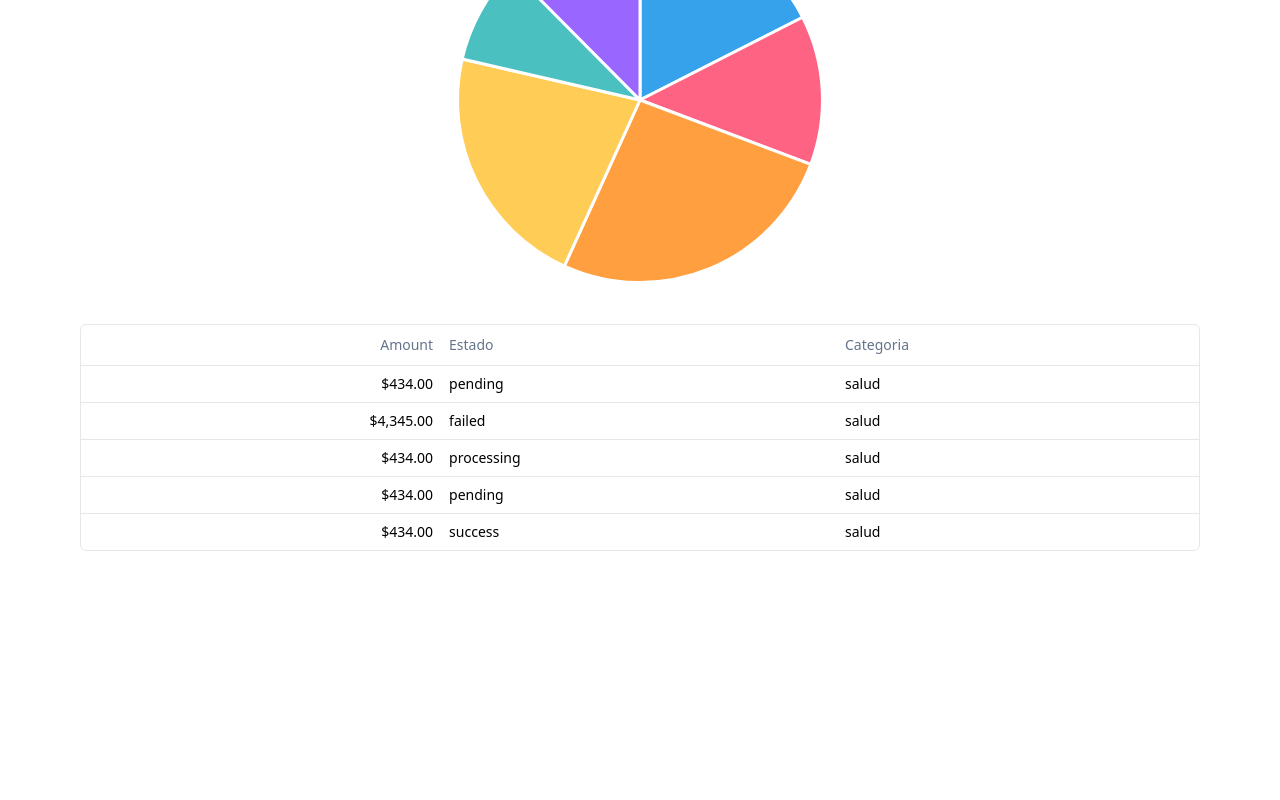
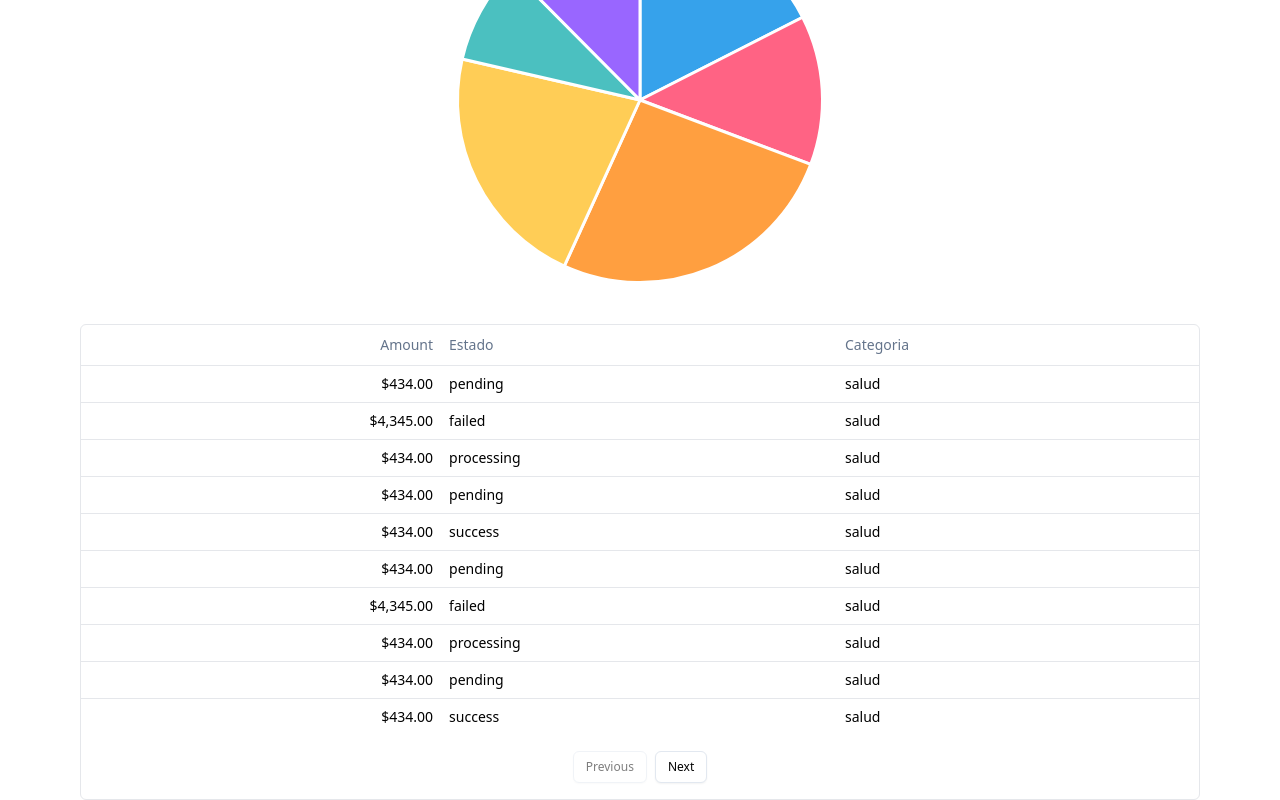
Before and after one commit to Codenburg/expenses-app, a React (Vite) app: page / in a window 1280 px wide. Shown: the part 374-1174 px from the top of the page. Before the commit the page ends 925 px from the top, so only its background shows below. Built offline with nearby package versions, Linux system fonts and the light colour scheme; no server answers; the database is empty.

Commit message:
Feat: Add pagination to DataTable including tanstack library and separate ExpenseData into Lib folder

```diff
--- a/src/components/DataTable.tsx
+++ b/src/components/DataTable.tsx
@@ -3,6 +3,7 @@ import {
   flexRender,
   getCoreRowModel,
   useReactTable,
+  getPaginationRowModel,
 } from "@tanstack/react-table";
 
 import {
@@ -13,6 +14,7 @@ import {
   TableHeader,
   TableRow,
 } from "@/components/ui/table";
+import { Button } from "./ui/button";
 
 interface DataTableProps<TData, TValue> {
   columns: ColumnDef<TData, TValue>[];
@@ -27,6 +29,7 @@ function DataTable<TData, TValue>({
     data,
     columns,
     getCoreRowModel: getCoreRowModel(),
+    getPaginationRowModel: getPaginationRowModel(),
   });
 
   return (
@@ -73,6 +76,24 @@ function DataTable<TData, TValue>({
           )}
         </TableBody>
       </Table>
+      <div className="flex items-center justify-center space-x-2 py-4">
+        <Button
+          variant="outline"
+          size="sm"
+          onClick={() => table.previousPage()}
+          disabled={!table.getCanPreviousPage()}
+        >
+          Previous
+        </Button>
+        <Button
+          variant="outline"
+          size="sm"
+          onClick={() => table.nextPage()}
+          disabled={!table.getCanNextPage()}
+        >
+          Next
+        </Button>
+      </div>
     </div>
   );
 }
--- /dev/null
+++ b/src/lib/_data.ts
@@ -0,0 +1,94 @@
+import { Expenses } from "@/types/Expenses";
+
+export const expensesData: Expenses[] = [
+    {
+      id: "3434",
+      amount: 434,
+      status: "pending",
+      category: "salud",
+    },
+    {
+      id: "343445",
+      amount: 4345,
+      status: "failed",
+      category: "salud",
+    },
+    {
+      id: "3434",
+      amount: 434,
+      status: "processing",
+      category: "salud",
+    },
+    {
+      id: "3434",
+      amount: 434,
+      status: "pending",
+      category: "salud",
+    },
+    {
+      id: "3434",
+      amount: 434,
+      status: "success",
+      category: "salud",
+    },
+    {
+      id: "3434",
+      amount: 434,
+      status: "pending",
+      category: "salud",
+    },
+    {
+      id: "343445",
+      amount: 4345,
+      status: "failed",
+      category: "salud",
+    },
+    {
+      id: "3434",
+      amount: 434,
+      status: "processing",
+      category: "salud",
+    },
+    {
+      id: "3434",
+      amount: 434,
+      status: "pending",
+      category: "salud",
+    },
+    {
+      id: "3434",
+      amount: 434,
+      status: "success",
+      category: "salud",
+    },
+    {
+      id: "3434",
+      amount: 434,
+      status: "pending",
+      category: "salud",
+    },
+    {
+      id: "343445",
+      amount: 4345,
+      status: "failed",
+      category: "salud",
+    },
+    {
+      id: "3434",
+      amount: 434,
+      status: "processing",
+      category: "salud",
+    },
+    {
+      id: "3434",
+      amount: 434,
+      status: "pending",
+      category: "salud",
+    },
+    {
+      id: "3434",
+      amount: 434,
+      status: "success",
+      category: "salud",
+    },
+  ];
--- a/src/pages/Home.tsx
+++ b/src/pages/Home.tsx
@@ -1,41 +1,10 @@
 import { CardComponent } from "@/components/Card";
 import DataTable from "@/components/DataTable";
 import PieChart from "@/components/PieChart";
-import { Expenses, columns } from "@/types/Expenses";
+import { expensesData } from "@/lib/_data";
+import { columns } from "@/types/Expenses";
+
 import { FiDollarSign } from "react-icons/fi";
-
-const expensesData: Expenses[] = [
-  {
-    id: "3434",
-    amount: 434,
-    status: "pending",
-    category: "salud",
-  },
-  {
-    id: "343445",
-    amount: 4345,
-    status: "failed",
-    category: "salud",
-  },
-  {
-    id: "3434",
-    amount: 434,
-    status: "processing",
-    category: "salud",
-  },
-  {
-    id: "3434",
-    amount: 434,
-    status: "pending",
-    category: "salud",
-  },
-  {
-    id: "3434",
-    amount: 434,
-    status: "success",
-    category: "salud",
-  },
-];
 
 function Home() {
   return (
```
Also changed, not shown: src/types/Expenses.tsx (+5 -5 lines).
